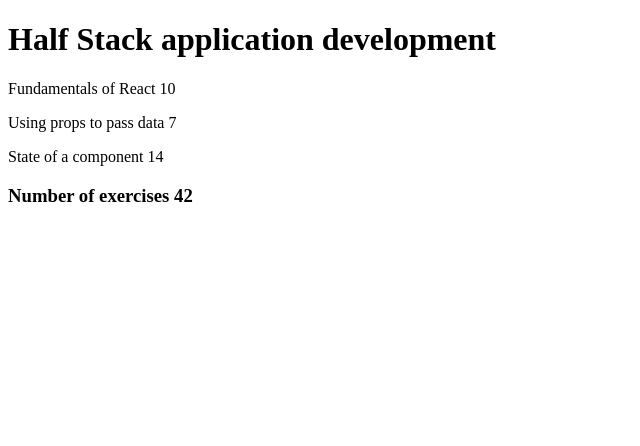
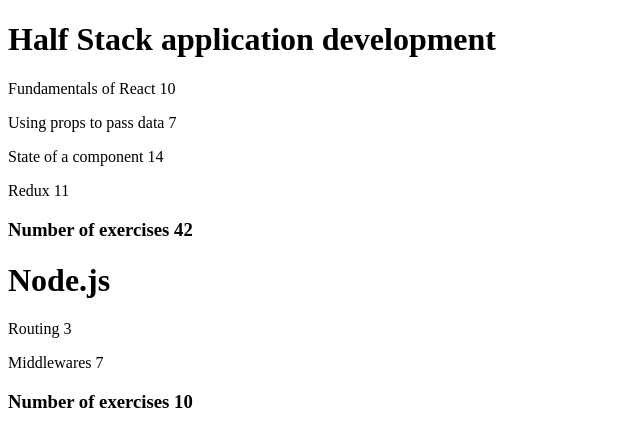
Before and after one commit to BigDsaur/Full-Stack-open-0_1_2, a React (Vite) app: page / in a window 1280 px wide. Shown: the top 446 px of the page, without its empty margins (0-640 px from the left). Built offline with nearby package versions, Linux system fonts and the light colour scheme.

Commit message:
kurssitiedot 2.4

```diff
--- a/src/App.jsx
+++ b/src/App.jsx
@@ -18,6 +18,7 @@
       <Part {...parts[0]} />
       <Part {...parts[1]} />
       <Part {...parts[2]} />
+      <Part {...parts[3]} />
     </div>
   );
 };
@@ -34,15 +35,22 @@
   const { course } = props
   return (
     <div>
-    <Header course={course.name}/>
-    <Content parts={course.parts}/>
-    <Total parts={course.parts}/>
+      {course.map((singleCourse) => {
+        return (
+          <div key={singleCourse.id}>
+            <Header course={singleCourse.name} />
+            <Content parts={singleCourse.parts} />
+            <Total parts={singleCourse.parts} />
+          </div>
+        );
+      })}
     </div>
   )
 }
 
 const App = () => {
-  const course = {
+  const courses = [
+    {
       name: 'Half Stack application development',
       id: 1,
       parts: [
@@ -67,11 +75,28 @@
           id: 4
         }
       ]
+    },
+    {
+      name: 'Node.js',
+      id: 2,
+      parts: [
+        {
+          name: 'Routing',
+          exercises: 3,
+          id: 1
+        },
+        {
+          name: 'Middlewares',
+          exercises: 7,
+          id: 2
         }
+      ]
+    }
+  ]
 
   return (
     <div>
-      <Course course={course} />
+      <Course course={courses}/>
     </div>
   )
 }
```
Lines whose indentation alone changed are shown as unchanged.
